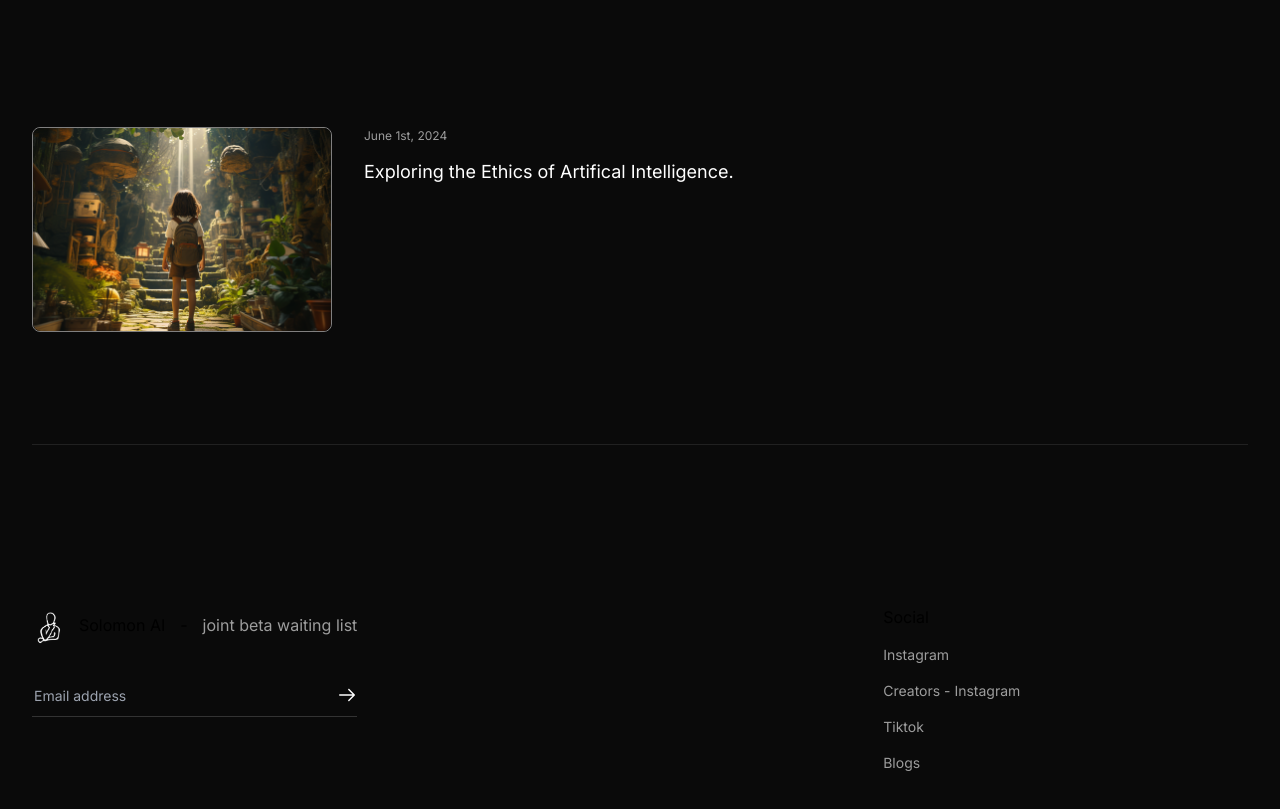
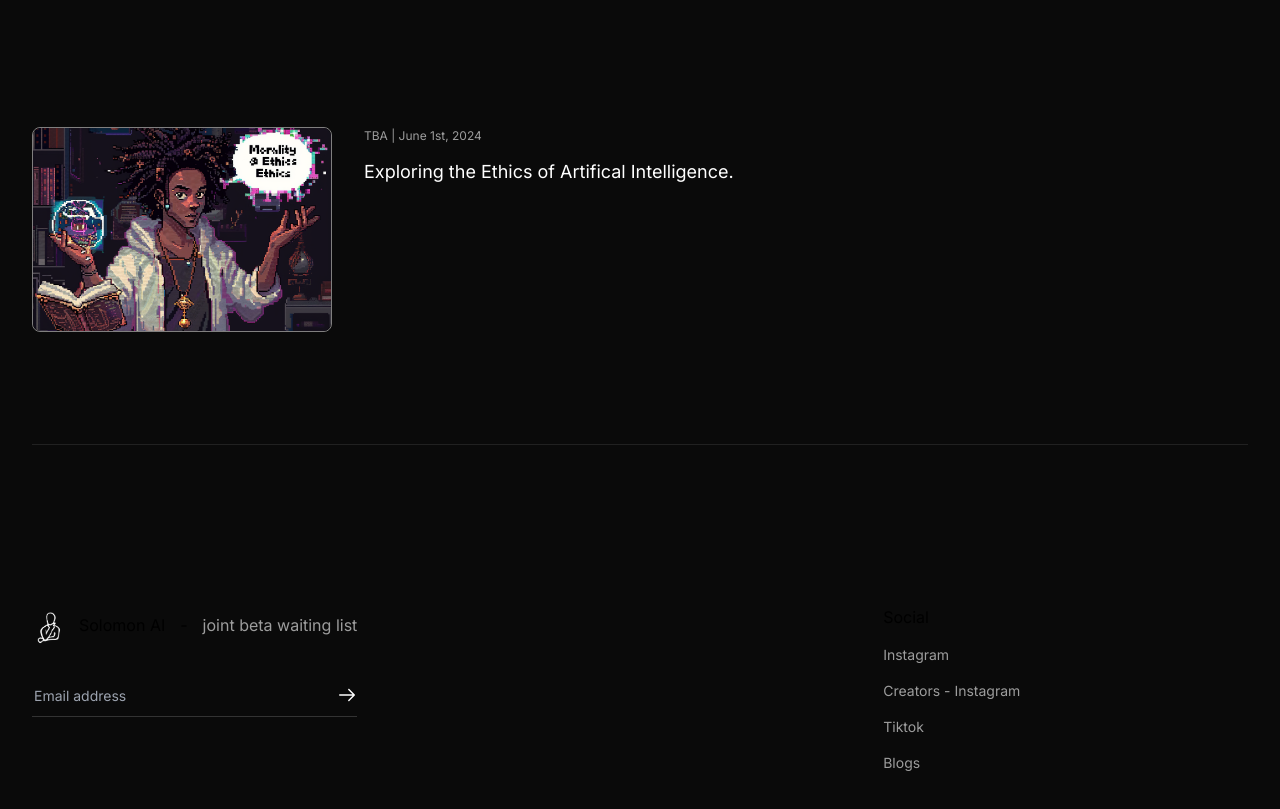
Before and after one commit to slimmsyd/SOLOMON_V3, a Next.js app in the folder solomon_ai/: page / in a window 1280 px wide. Shown: the part 6780-7589 px from the top of the page. Built offline with nearby package versions, Linux system fonts and the light colour scheme.

Commit message:
updated the home page

```diff
--- a/solomon_ai/src/app/HomePage.tsx
+++ b/solomon_ai/src/app/HomePage.tsx
@@ -125,9 +125,9 @@ export default function HomePage() {
   const blogData = [
     {
       id: 1,
-      img: "/assets/studio-image.png",
+      img: "/assets/Blogs/Morality_Ethics.png",
       blogTitle: "Exploring the Ethics of Artifical Intelligence.",
-      releaseDate: "June 1st, 2024",
+      releaseDate: "TBA | June 1st, 2024",
       author: "Sydney Sanders",
     },
     // {
@@ -838,7 +838,7 @@ export default function HomePage() {
             {blogData.map(({ id, img, blogTitle, releaseDate, author }) => (
               <div
                 key={id}
-                className=" blogImageWrapper w-full flex  justify-center text-center flex-col gap-4 xl:flex-row items-start xl:justify-start"
+                className=" blogImageWrapper w-full flex cursor-pointer  justify-center text-center flex-col gap-4 xl:flex-row items-start xl:justify-start"
               >
                 <div className="blogImage">
                   <Image src={img} width={415} height={245} alt="Blog Image" />
```
Also changed, not shown: solomon_ai/public/assets/Blogs/Morality_Ethics.png (added).
